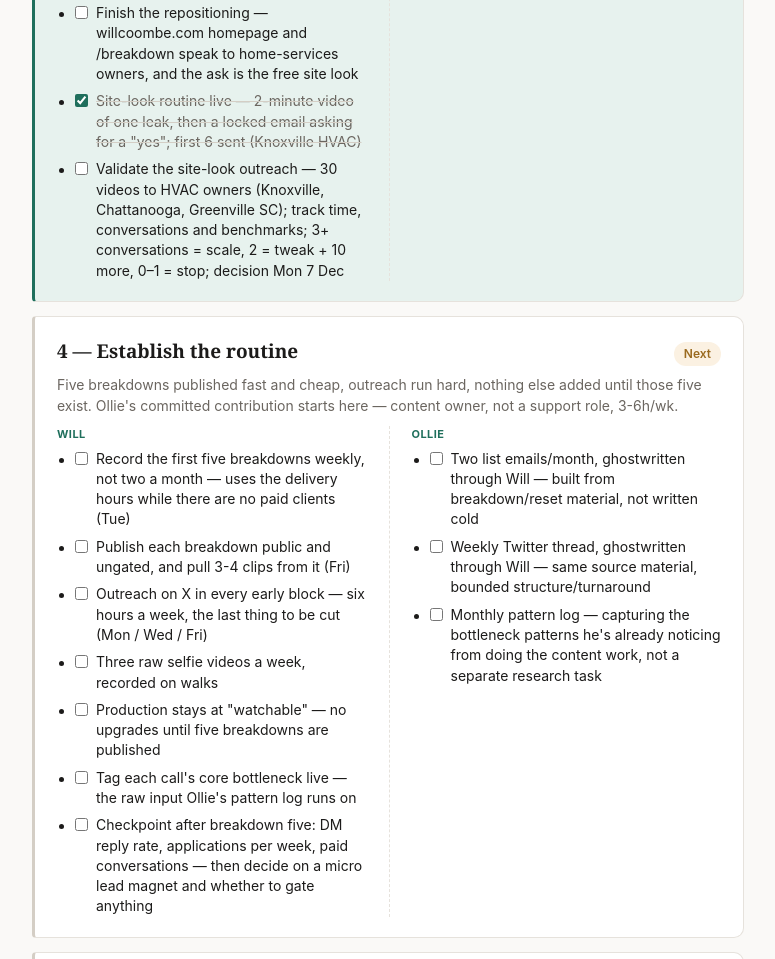
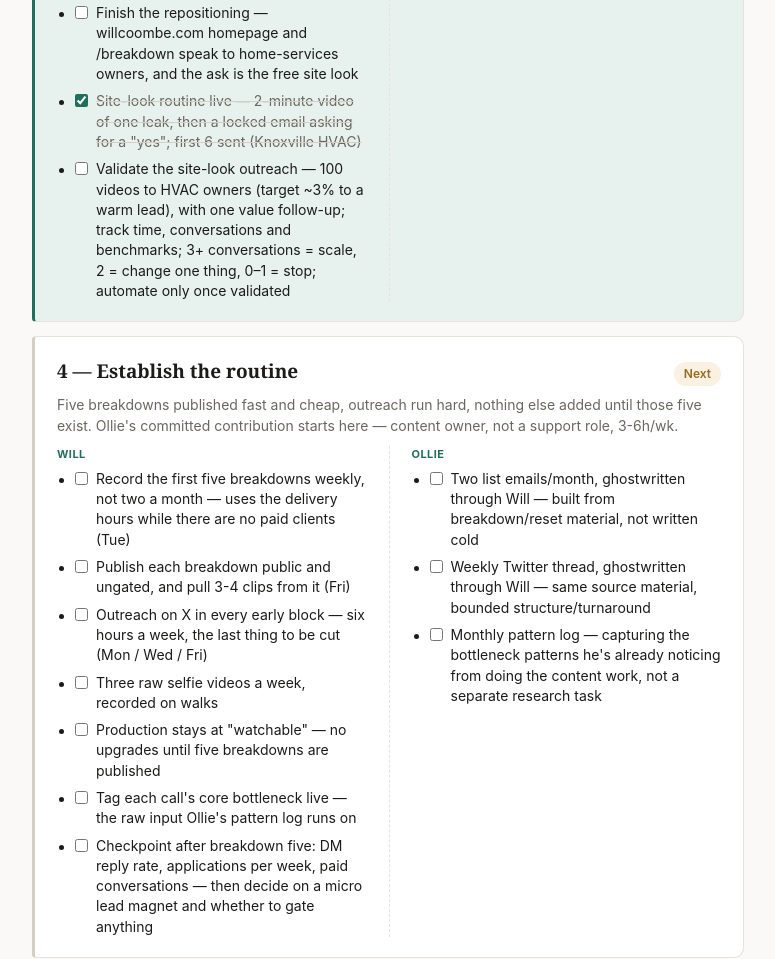
Before and after one commit to larrythelopher/work-ladder, a plain HTML site: page tbs/index.html in a window 1280 px wide. Shown: the part 2265-3224 px from the top of the page, without its empty margins (252-1027 px from the left). Drawn offline with Linux system fonts and the light colour scheme.

Commit message:
TBS rung: site-look test resized to 100 videos with a value follow-up
Co-Authored-By: Claude Opus 5.5 <noreply@anthropic.com>
Claude-Session: https://claude.ai/code/session_01GX15AJEcFUH2JqgiThRKpg

```diff
--- a/tbs/index.html
+++ b/tbs/index.html
@@ -109,7 +109,7 @@
           <li class="default-checked">Reposition to owner-run home services — new line, new ask, 90-day test to 31 Jan</li>
           <li>Finish the repositioning — willcoombe.com homepage and /breakdown speak to home-services owners, and the ask is the free site look</li>
           <li class="default-checked">Site-look routine live — 2-minute video of one leak, then a locked email asking for a "yes"; first 6 sent (Knoxville HVAC)</li>
-          <li>Validate the site-look outreach — 30 videos to HVAC owners (Knoxville, Chattanooga, Greenville SC); track time, conversations and benchmarks; 3+ conversations = scale, 2 = tweak + 10 more, 0–1 = stop; decision Mon 7 Dec</li>
+          <li>Validate the site-look outreach — 100 videos to HVAC owners (target ~3% to a warm lead), with one value follow-up; track time, conversations and benchmarks; 3+ conversations = scale, 2 = change one thing, 0–1 = stop; automate only once validated</li>
         </ul>
       </div>
       <div class="lane">
```
